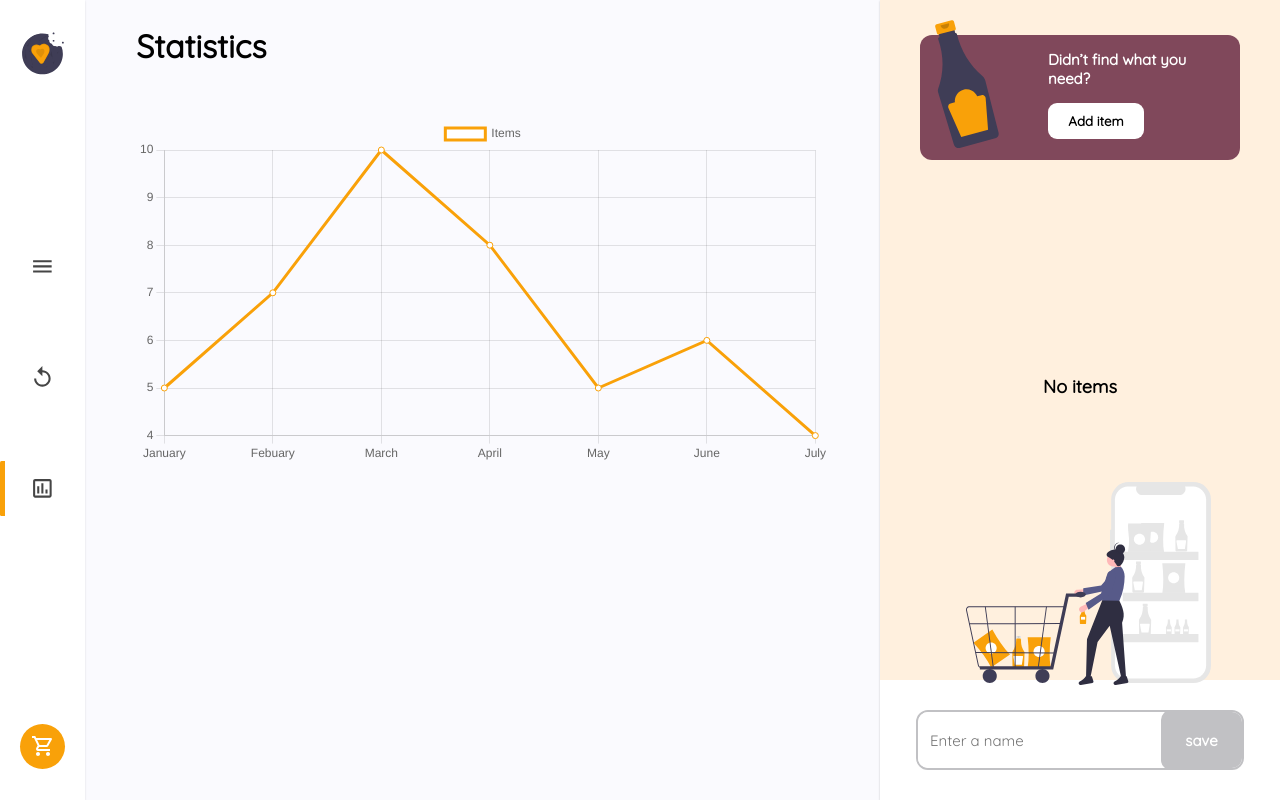
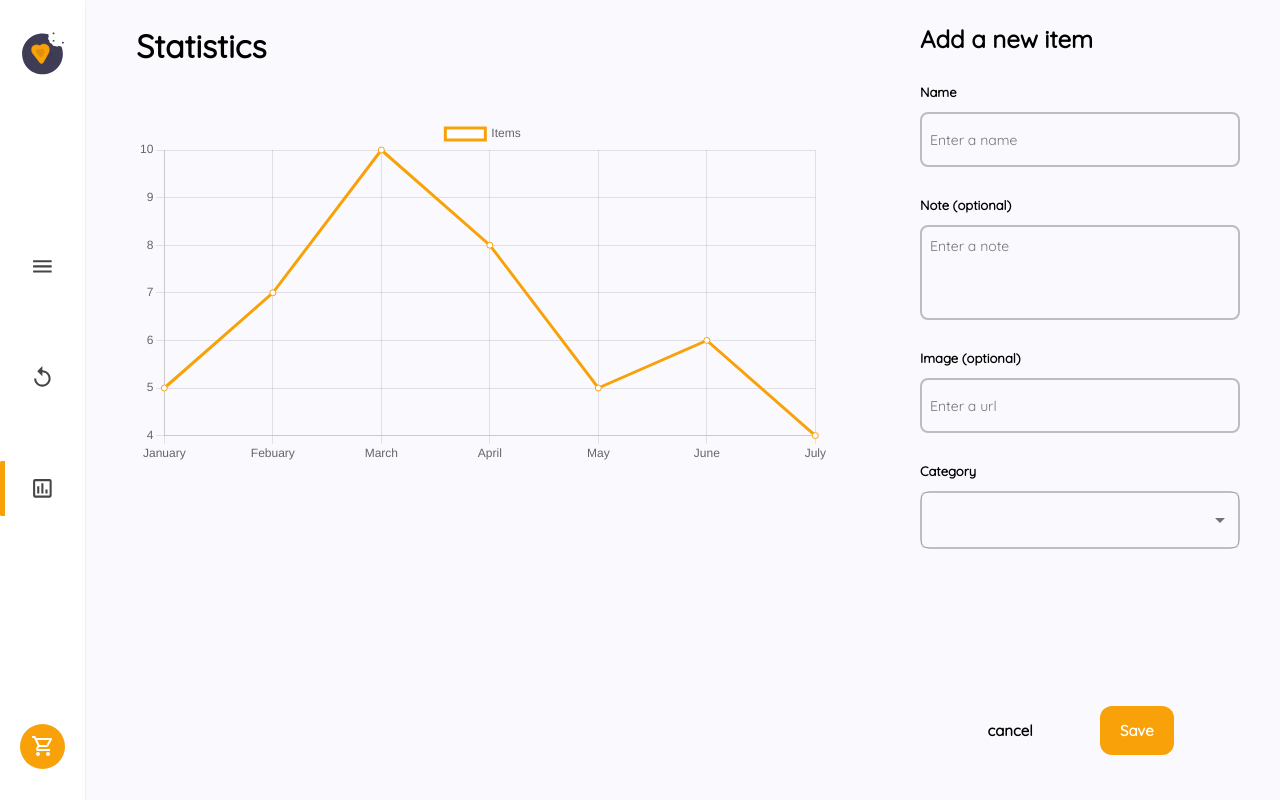
Before and after one commit to nisabmohd/Shoppingify, a React (Vite) app in the folder client/: page /statistics in a window 1280 px wide. Both pictures are taken after a click on the button "Add item". Built offline with nearby package versions, Linux system fonts and the light colour scheme.

Commit message:
Add component added

```diff
--- a/client/src/App.tsx
+++ b/client/src/App.tsx
@@ -6,9 +6,21 @@ import { Statistics } from "./pages/Statistics";
 import { History } from "./pages/History";
 import { Add } from "./components/Add";
 import { Details } from "./components/Details";
+import { createContext, useState } from "react";
+
+export const AppContext = createContext<any>({});
 
 function App() {
+  const [rightActive, setRightActive] = useState<number>(3);
+  function toggleRight(item: number) {
+    setRightActive(item);
+  }
+  const contextValue = {
+    toggleRight,
+  };
+
   return (
+    <AppContext.Provider value={contextValue}>
       <div className="App" style={{ display: "flex", flexDirection: "row" }}>
         <Leftbar />
         <Routes>
@@ -17,12 +29,11 @@ function App() {
           <Route path="/statistics" element={<Statistics />} />
         </Routes>
 
-      {/* conditional render right component */}
-
-      {/* <Add /> */}
-      {/* <Details /> */}
-      <Cart />
+        {rightActive === 1 && <Add />}
+        {rightActive === 2 && <Details />}
+        {rightActive === 3 && <Cart />}
       </div>
+    </AppContext.Provider>
   );
 }
 
--- a/client/src/components/Add.tsx
+++ b/client/src/components/Add.tsx
@@ -1,3 +1,4 @@
+import { FormControl, MenuItem, Select } from "@mui/material";
 import "../css/Cart.css";
 
 export function Add() {
@@ -13,68 +14,147 @@ export function Add() {
 
         <div className="inputs">
           <div
-            style={{ display: "flex", flexDirection: "column" }}
+            style={{
+              display: "flex",
+              flexDirection: "column",
+              marginTop: "30px",
+            }}
             className="input-box"
           >
-            <label htmlFor="name">Name</label>
+            <label style={labeStyle} htmlFor="name">
+              Name
+            </label>
             <input
+              className="form"
               style={{
                 height: "55px",
                 borderRadius: "8px",
                 border: "2px solid #BDBDBD",
+                marginTop: "12px",
+                padding: "5px 8px",
+                fontSize: "14px",
+                background: "transparent",
               }}
               type="text"
               id="name"
+              autoComplete="off"
               placeholder="Enter a name"
             />
           </div>
           <div
-            style={{ display: "flex", flexDirection: "column" }}
+            style={{
+              display: "flex",
+              flexDirection: "column",
+              marginTop: "30px",
+            }}
             className="input-box"
           >
-            <label htmlFor="name">Note (optional)</label>
+            <label style={labeStyle} htmlFor="note">
+              Note (optional)
+            </label>
             <textarea
+              className="form"
               style={{
                 height: "95px",
                 borderRadius: "8px",
                 border: "2px solid #BDBDBD",
                 resize: "none",
+                marginTop: "12px",
+                padding: "10px 8px",
+                fontSize: "14px",
+                background: "transparent",
               }}
-              id="name"
-              placeholder="Enter a name"
+              id="note"
+              placeholder="Enter a note"
             />
           </div>
           <div
-            style={{ display: "flex", flexDirection: "column" }}
+            style={{
+              display: "flex",
+              flexDirection: "column",
+              marginTop: "30px",
+            }}
             className="input-box"
           >
-            <label htmlFor="name">Image (optional)</label>
+            <label style={labeStyle} htmlFor="img">
+              Image (optional)
+            </label>
             <input
+              className="form"
               style={{
                 height: "55px",
                 borderRadius: "8px",
                 border: "2px solid #BDBDBD",
+                marginTop: "12px",
+                padding: "5px 8px",
+                fontSize: "14px",
+                background: "transparent",
               }}
+              autoComplete="off"
               type="text"
-              id="name"
-              placeholder="Enter a name"
+              id="img"
+              placeholder="Enter a url"
             />
           </div>
           <div
-            style={{ display: "flex", flexDirection: "column" }}
+            style={{
+              display: "flex",
+              flexDirection: "column",
+              marginTop: "30px",
+            }}
             className="input-box"
           >
-            <label htmlFor="name">Category</label>
-            <input
-              style={{
-                height: "55px",
-                borderRadius: "8px",
-                border: "2px solid #BDBDBD",
+            <label style={labeStyle} htmlFor="cat">
+              Category
+            </label>
+            <FormControl
+              sx={{
+                width: "100%",
+                marginTop: "12px",
+                border: "1px solid #BDBDBD",
+                borderRadius: "10px",
+                outline: "none",
               }}
-              type="text"
-              id="name"
-              placeholder="Enter a name"
-            />
+            >
+              <Select
+                displayEmpty
+                inputProps={{
+                  "aria-label": "Without label",
+                }}
+                sx={{ border: "none", outline: "none" }}
+              >
+                <MenuItem
+                  style={{
+                    margin: "7px 5px",
+                    borderRadius: "8px",
+                    padding: "10px",
+                  }}
+                  value={10}
+                >
+                  Fruits and vegetables
+                </MenuItem>
+                <MenuItem
+                  style={{
+                    margin: "7px 5px",
+                    borderRadius: "8px",
+                    padding: "10px",
+                  }}
+                  value={20}
+                >
+                  Meat and Fish
+                </MenuItem>
+                <MenuItem
+                  style={{
+                    margin: "7px 5px",
+                    borderRadius: "8px",
+                    padding: "10px",
+                  }}
+                  value={30}
+                >
+                  Thirty
+                </MenuItem>
+              </Select>
+            </FormControl>
           </div>
         </div>
         <div
@@ -99,7 +179,7 @@ export function Add() {
               cursor: "pointer",
             }}
           >
-            delete
+            cancel
           </button>
           <button
             style={{
@@ -114,10 +194,14 @@ export function Add() {
               cursor: "pointer",
             }}
           >
-            Add to list
+            Save
           </button>
         </div>
       </div>
     </div>
   );
 }
+const labeStyle = {
+  fontWeight: "bold",
+  fontSize: "13px",
+};
--- a/client/src/components/Card.tsx
+++ b/client/src/components/Card.tsx
@@ -6,6 +6,7 @@ export type Item = {
 type CardProp = {
   item: Item;
 };
+
 import AddIcon from "@mui/icons-material/Add";
 
 export function Card({ item }: CardProp) {
--- a/client/src/components/Cart.tsx
+++ b/client/src/components/Cart.tsx
@@ -2,8 +2,14 @@ import "../css/Cart.css";
 import bottle from "../assets/source.svg";
 import trolly from "../assets/trolly.svg";
 import { padding } from "@mui/system";
+import { AppContext } from "../App";
+import { useContext } from "react";
 
 export function Cart() {
+  const context = useContext(AppContext);
+  console.log("====================================");
+  console.log(context);
+  console.log("====================================");
   return (
     <div className="cart">
       <div className="item_select">
@@ -42,7 +48,9 @@ export function Cart() {
                 padding: "10px 10px",
                 fontWeight: "bold",
                 borderRadius: "9px",
+                cursor: "pointer",
               }}
+              onClick={() => context.toggleRight(1)}
             >
               Add item
             </button>
--- a/client/src/index.css
+++ b/client/src/index.css
@@ -24,3 +24,7 @@ body {
     -ms-overflow-style: none;
     scrollbar-width: none;
 }
+
+.form:focus {
+    outline-color: rgb(249, 161, 9);
+}
```
Also changed, not shown: 1 other file (tests, documents, lock files or other folders). Lines whose indentation alone changed are shown as unchanged.
